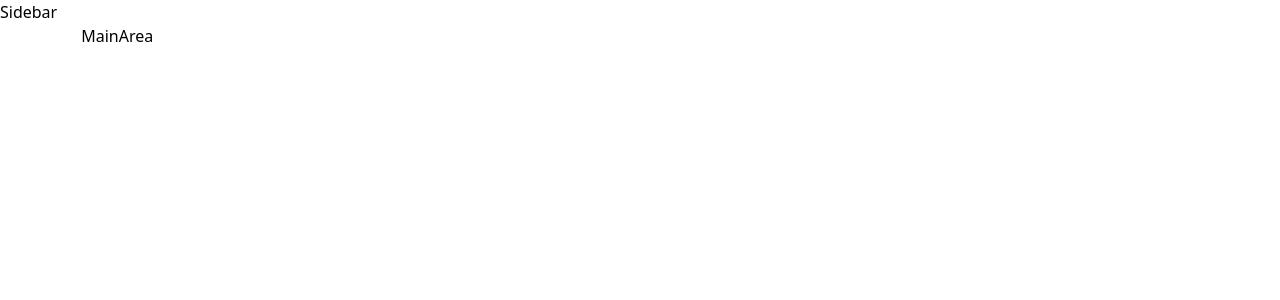
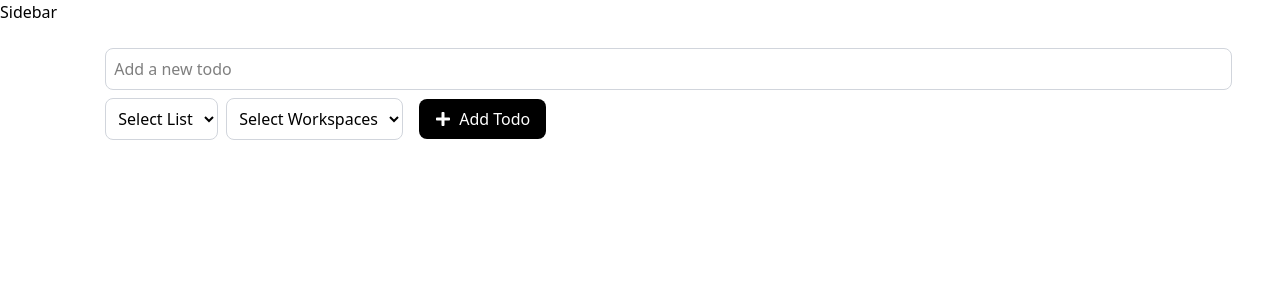
Before and after one commit to abhijitmanna912001/Task-List, a React (Vite) app: page / in a window 1280 px wide. Shown: the top 300 px of the page. Built offline with nearby package versions, Linux system fonts and the light colour scheme.

Commit message:
MainArea Component Completed

```diff
--- a/src/components/MainArea.tsx
+++ b/src/components/MainArea.tsx
@@ -1,5 +1,68 @@
+import { FaPlus } from "react-icons/fa";
+import { useStore } from "../store";
+
 const MainArea = () => {
-  return <div>MainArea</div>;
+  const {
+    lists,
+    workspaces,
+    selectedList,
+    selectedWorkspace,
+    todoText,
+    setSelectedList,
+    setSelectedWorkspace,
+    setTodoText,
+    handleAddTodo,
+  } = useStore();
+
+  return (
+    <div className="flex-1 p-6">
+      <div className="mb-4">
+        <input
+          type="text"
+          value={todoText}
+          onChange={(e) => setTodoText(e.target.value)}
+          placeholder="Add a new todo"
+          className="border border-gray-300 p-2 rounded-lg w-full"
+        />
+        <div className="mt-2 flex items-center">
+          <select
+            value={selectedList}
+            onChange={(e) => setSelectedList(e.target.value)}
+            className="border border-gray-300 p-2 rounded-lg mr-2"
+          >
+            <option value="" disabled>
+              Select List
+            </option>
+            {lists.map((list, index) => (
+              <option key={index} value={list.name}>
+                {list.emoji} {list.name}
+              </option>
+            ))}
+          </select>
+          <select
+            value={selectedWorkspace}
+            onChange={(e) => setSelectedWorkspace(e.target.value)}
+            className="border border-gray-300 p-2 rounded-lg"
+          >
+            <option value="" disabled>
+              Select Workspaces
+            </option>
+            {workspaces.map((workspace, index) => (
+              <option key={index} value={workspace.name}>
+                {workspace.emoji} {workspace.name}
+              </option>
+            ))}
+          </select>
+          <button
+            onClick={handleAddTodo}
+            className="bg-black text-white px-4 py-2 rounded-lg ml-4 flex items-center"
+          >
+            <FaPlus className="mr-2" /> Add Todo
+          </button>
+        </div>
+      </div>
+    </div>
+  );
 };
 
 export default MainArea;
```
